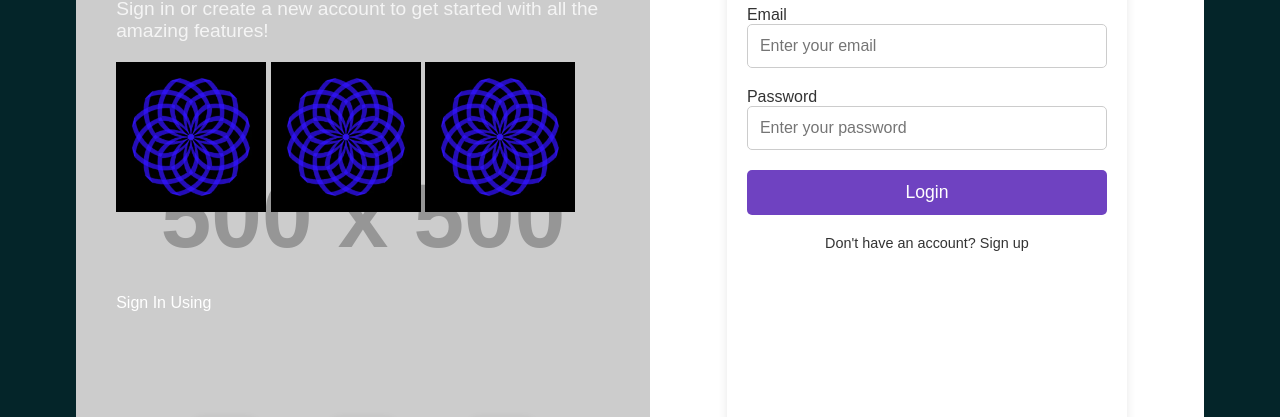
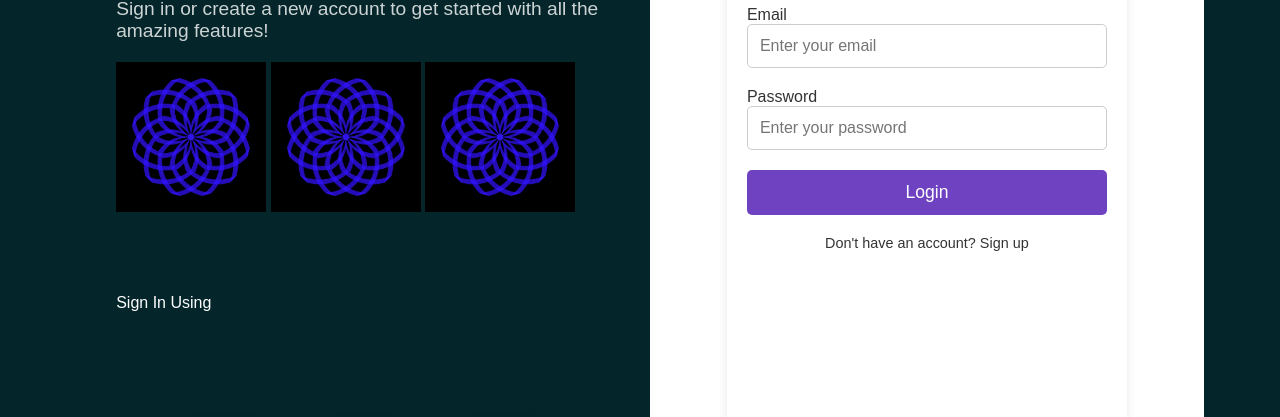
Before and after one commit to Ish-Amos/incubatorisPRJCT2025, a plain HTML site: page login_sign_form.html in a window 1280 px wide. Shown: the part 177-594 px from the top of the page. Drawn offline with Linux system fonts and the light colour scheme; placeholder pictures from the web are drawn by us.

Commit message:
Update login_sign_form.html

```diff
--- a/login_sign_form.html
+++ b/login_sign_form.html
@@ -63,7 +63,7 @@
             flex-direction: column;
             padding: 40px;
             position: relative;
-            background-image: url('https://via.placeholder.com/500'); /* Placeholder background image */
+
             background-size: cover;
             background-position: center;
         }
```
